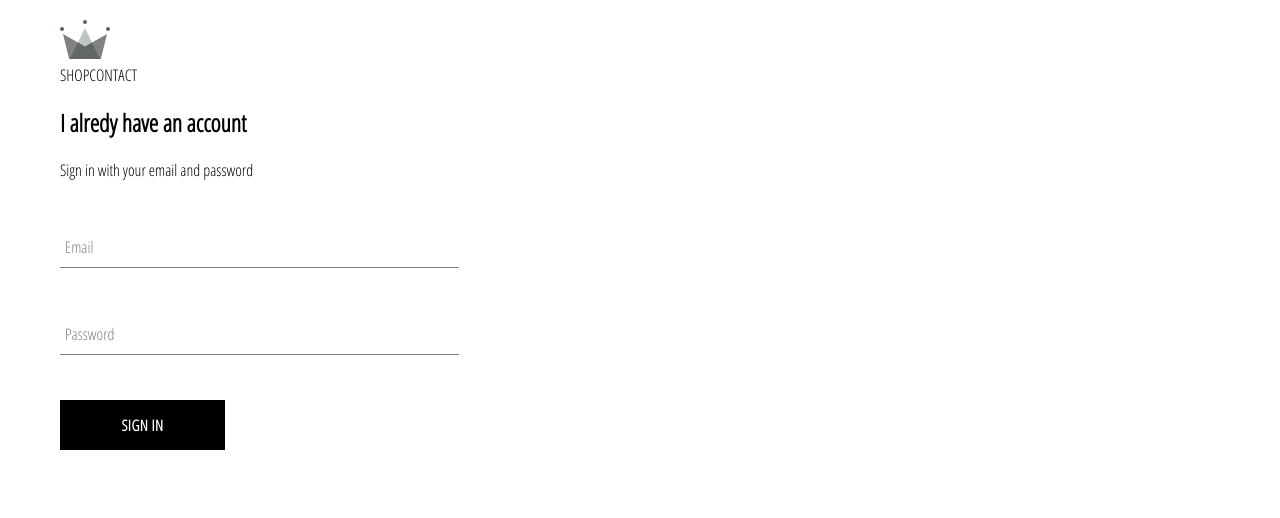
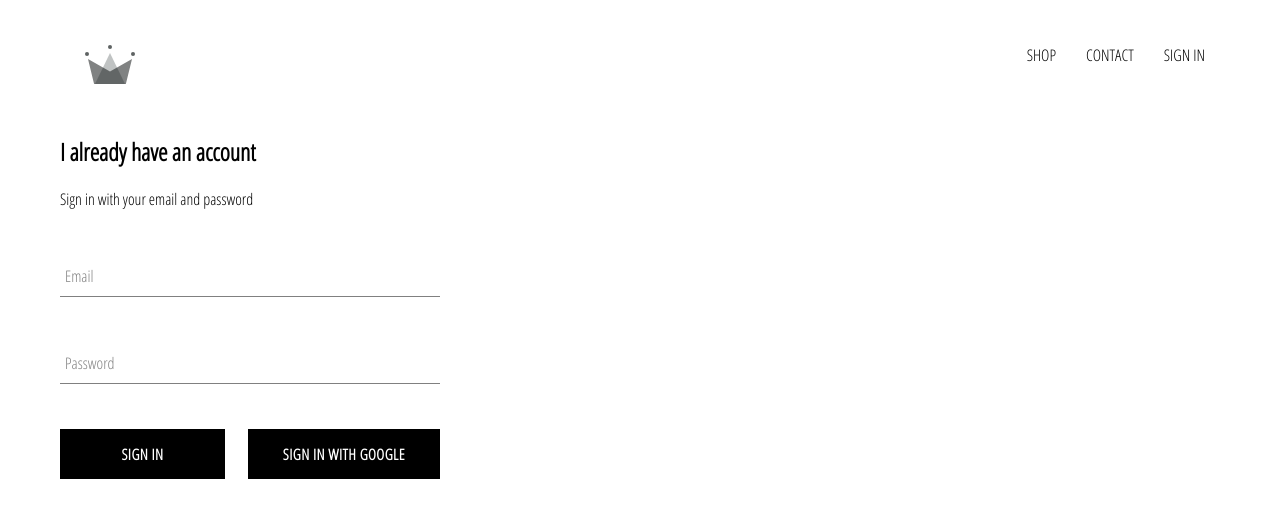
Before and after one commit to mayowa-ola/prodigy-wears, a React (Create React App) app: page /signin in a window 1280 px wide. Shown: the top 518 px of the page. Built offline with nearby package versions, Linux system fonts and the light colour scheme; no server answers.

Commit message:
added signin authetication with google firebase

```diff
--- a/src/App.css
+++ b/src/App.css
@@ -7,3 +7,7 @@ a {
   text-decoration: none;
   color: black;
 }
+
+* {
+  box-sizing: border-box;
+}
--- a/src/App.js
+++ b/src/App.js
@@ -1,17 +1,37 @@
-import React from 'react';
+import React, {Component} from 'react';
 import HomePage from './pages/homepage/homepage.component';
 import {Switch, Route} from 'react-router-dom';
 import ShopPage from './pages/shoppage/shop.component';
 import Header from './components/header/header.components'
 import SignInAndSignUpPage from './pages/sign-in-and-sign-up-page/sign-in-and-sign-up-page';
-
 import './App.css';
+import { auth } from './components/firebase/firebase.utils';
 
 
-function App() {
+class App extends Component {
+
+    state= {
+      currentUser: null
+    }
+
+    unSubsribeFromAuth = null; //unsubsrcibing autheticated users from firebase
+
+    componentDidMount() {
+      this.unSubsribeFromAuth = auth.onAuthStateChanged(user => {
+        this.setState({currentUser:user});
+
+        console.log(user);
+      })
+    }
+
+    componentWillUnmount(){
+      this.unSubsribeFromAuth();
+    }
+
+    render() {
       return (
         <div>
-      <Header/>
+          <Header currentUser={this.state.currentUser}/>
           <Switch>
             <Route path="/signin" component= {SignInAndSignUpPage}/>
             <Route path="/shop" component= {ShopPage}/>
@@ -20,5 +40,6 @@ function App() {
         </div>
       );
     }
+}
 
 export default App;
--- a/src/components/custom-button/custom-button.component.jsx
+++ b/src/components/custom-button/custom-button.component.jsx
@@ -1,9 +1,9 @@
 import React from 'react';
 import './custom-button.styles.scss';
 
-const CustomButton = ({children, ...otherProps}) => {
+const CustomButton = ({children, isGoogleSignIn, ...otherProps}) => {
     return (
-        <button className="custom-button" {...otherProps}>
+        <button className= {`${isGoogleSignIn ? 'google-sign-in': '' } custom-button` } {...otherProps}>
             {children}
         </button>
      );
--- /dev/null
+++ b/src/components/firebase/firebase.utils.js
@@ -0,0 +1,26 @@
+import firebase from 'firebase/app';
+import 'firebase/firestore'; //for storage
+import 'firebase/auth'; //for authetication
+
+const config = {
+    apiKey: "AIzaSyD0G9liGhjni_dTZJrzQzuJvpA1o5JbttI",
+    authDomain: "prodigy-wears.firebaseapp.com",
+    databaseURL: "https://prodigy-wears.firebaseio.com",
+    projectId: "prodigy-wears",
+    storageBucket: "prodigy-wears.appspot.com",
+    messagingSenderId: "1060218826777",
+    appId: "1:1060218826777:web:52ff4d9df28a465a587a88",
+    measurementId: "G-H1MQ8406GS"
+};
+
+firebase.initializeApp(config);
+
+export const auth = firebase.auth(); //setting up authetication
+
+export const firestore = firebase.firestore(); //setting up storage
+
+const provider = new firebase.auth.GoogleAuthProvider();
+provider.setCustomParameters({prompt:'select_account'});
+export const signInWithGoogle = () => auth.signInWithPopup(provider);
+
+export default firebase;
--- a/src/components/header/header.components.jsx
+++ b/src/components/header/header.components.jsx
@@ -1,8 +1,11 @@
 import React from 'react';
 import {Link} from 'react-router-dom';
 import {ReactComponent as Logo} from './../../assest/crown.svg';
+import { auth } from './../firebase/firebase.utils';
 
-const Header = () => {
+import './header.styles.scss';
+
+const Header = ({currentUser}) => {
     return (
         <div className="header">
             <Link className='logo-container' to= '/'>
@@ -15,6 +18,18 @@ const Header = () => {
                 <Link className='option' to= '/contact'>
                     CONTACT
                 </Link>
+
+                {
+                    currentUser ?
+                        <div className='option' onClick={()=> auth.signOut()}>
+                            SIGN OUT
+                        </div>
+                        :
+                        <Link className='option' to= '/signin'>
+                            SIGN IN
+                        </Link>
+                }
+
             </div>
         </div>
         )
--- a/src/components/header/header.styles.scss
+++ b/src/components/header/header.styles.scss
@@ -20,6 +20,7 @@
 
       .option {
         padding: 10px 15px;
+        cursor: pointer;
       }
     }
   }
--- a/src/components/signin/sign-in.component.jsx
+++ b/src/components/signin/sign-in.component.jsx
@@ -1,6 +1,7 @@
 import React, { Component } from 'react';
 import FormInput from '../form-input/form-input.component';
 import CustomButton from './../custom-button/custom-button.component';
+import { signInWithGoogle } from './../firebase/firebase.utils';
 import './sign-in.styles.scss';
 
 class SignIn extends Component {
@@ -23,7 +24,7 @@ class SignIn extends Component {
     render() {
         return (
             <div className='sign-in'>
-                <h2>I alredy have an account</h2>
+                <h2>I already have an account</h2>
                 <span>Sign in with your email and password</span>
 
                 <form onSubmit={this.handleSubmit}>
@@ -39,8 +40,10 @@ class SignIn extends Component {
                         label="Password"
                         onChange={this.handleChange} required/>
 
-
-                    <CustomButton type="submit" >Sign In </CustomButton>
+                    <div className="buttons">
+                        <CustomButton type="submit" >Sign in </CustomButton>
+                        <CustomButton onClick={signInWithGoogle} isGoogleSignIn >Sign in with Google </CustomButton>
+                    </div>
                 </form>
             </div>
          );
--- a/src/components/signin/sign-in.styles.scss
+++ b/src/components/signin/sign-in.styles.scss
@@ -1,9 +1,14 @@
 .sign-in {
-    width: 30vw;
+    width: 380px;
     display: flex;
     flex-direction: column;
 
     .title {
         margin: 10px 0;
     }
+
+    .buttons {
+        display: flex;
+        justify-content: space-between;
+    }
 }
```
Lines whose indentation alone changed are shown as unchanged.
